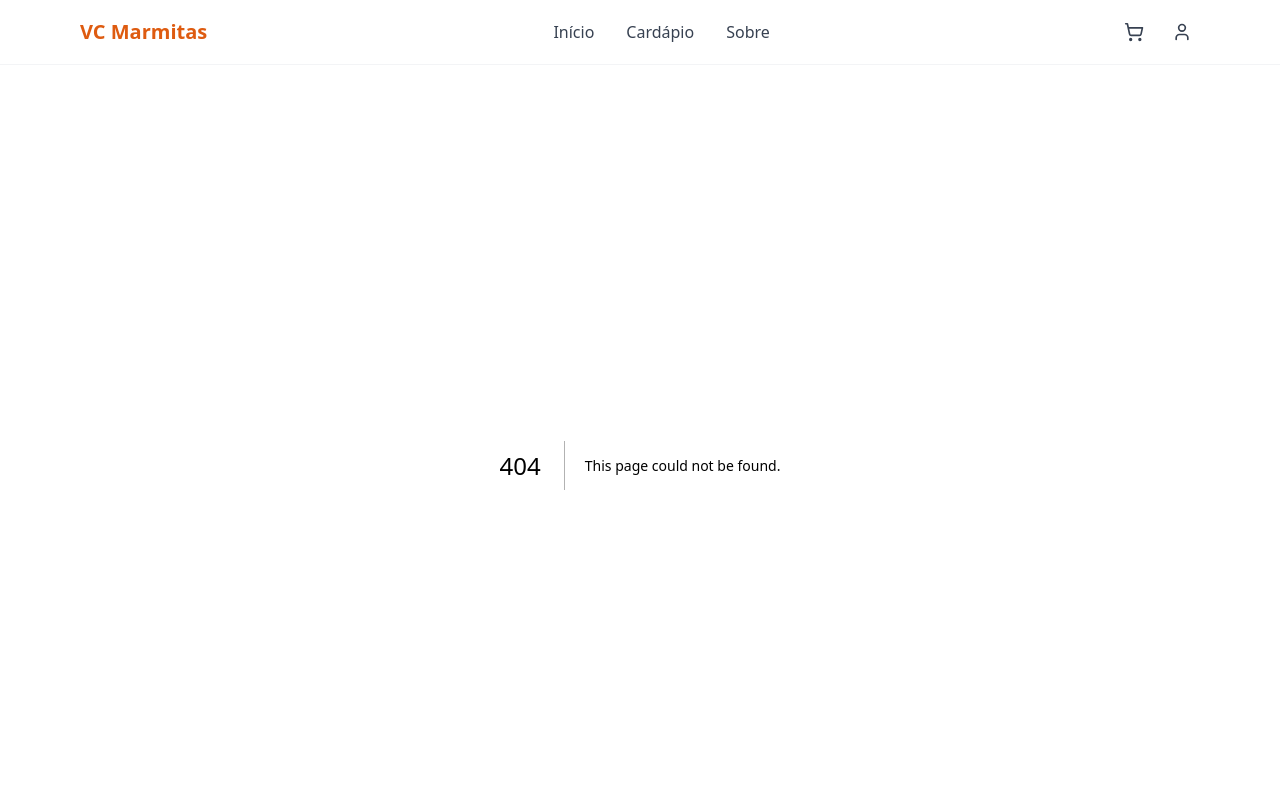
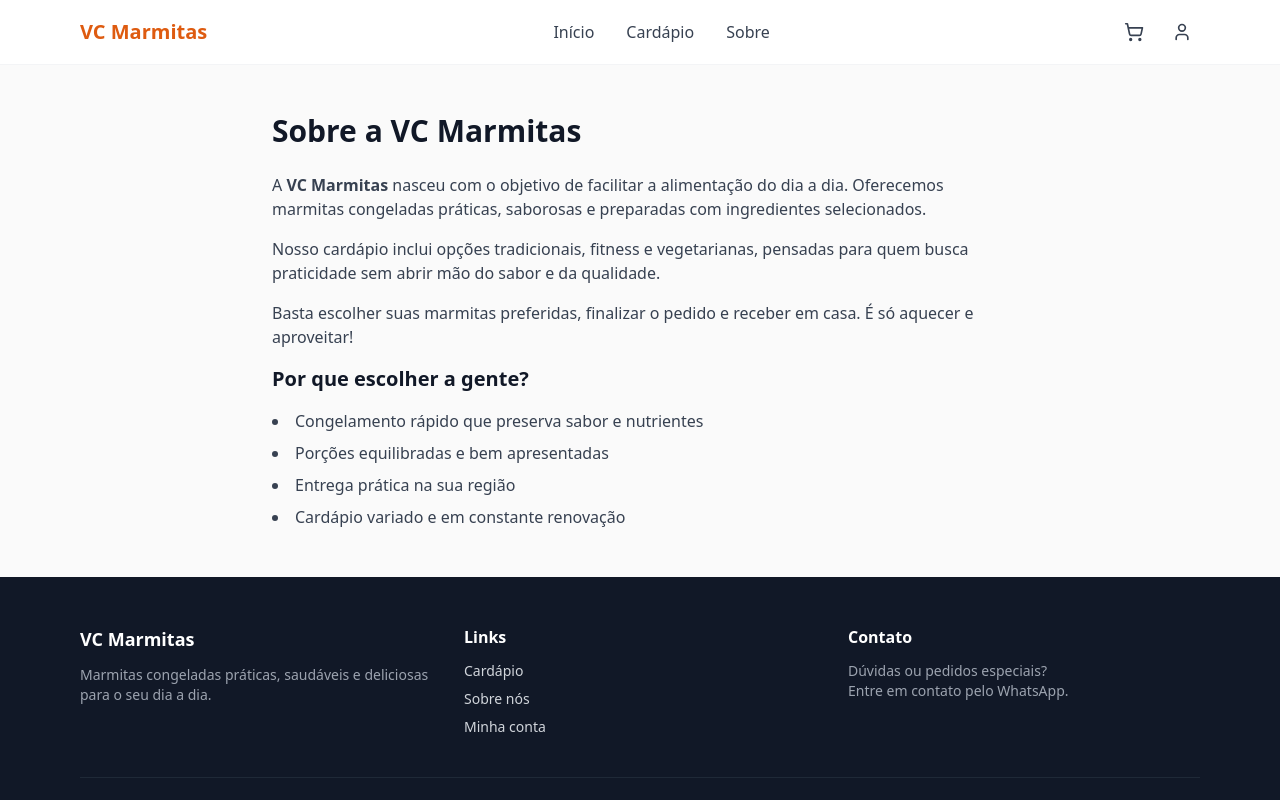
Before and after one commit to jefersonfx1/vcmarmitas, a Next.js app: page /sobre in a window 1280 px wide. Before the commit this address had no page. Shown: the top 800 px of the page. Built offline with nearby package versions, Linux system fonts and the light colour scheme.

Commit message:
feat: página Sobre

```diff
--- /dev/null
+++ b/app/sobre/page.tsx
@@ -0,0 +1,37 @@
+export default function SobrePage() {
+  return (
+    <div className="max-w-3xl mx-auto px-4 py-12">
+      <h1 className="text-3xl font-bold text-gray-900 mb-6">Sobre a VC Marmitas</h1>
+
+      <div className="prose prose-gray max-w-none space-y-4 text-gray-700">
+        <p>
+          A <strong>VC Marmitas</strong> nasceu com o objetivo de facilitar a
+          alimentação do dia a dia. Oferecemos marmitas congeladas práticas,
+          saborosas e preparadas com ingredientes selecionados.
+        </p>
+
+        <p>
+          Nosso cardápio inclui opções tradicionais, fitness e vegetarianas,
+          pensadas para quem busca praticidade sem abrir mão do sabor e da
+          qualidade.
+        </p>
+
+        <p>
+          Basta escolher suas marmitas preferidas, finalizar o pedido e receber
+          em casa. É só aquecer e aproveitar!
+        </p>
+
+        <h2 className="text-xl font-semibold text-gray-900 mt-8 mb-3">
+          Por que escolher a gente?
+        </h2>
+
+        <ul className="list-disc list-inside space-y-2">
+          <li>Congelamento rápido que preserva sabor e nutrientes</li>
+          <li>Porções equilibradas e bem apresentadas</li>
+          <li>Entrega prática na sua região</li>
+          <li>Cardápio variado e em constante renovação</li>
+        </ul>
+      </div>
+    </div>
+  );
+}
```
